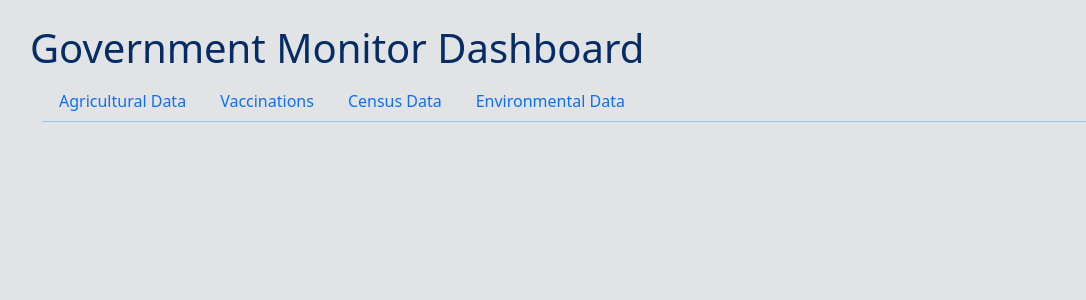
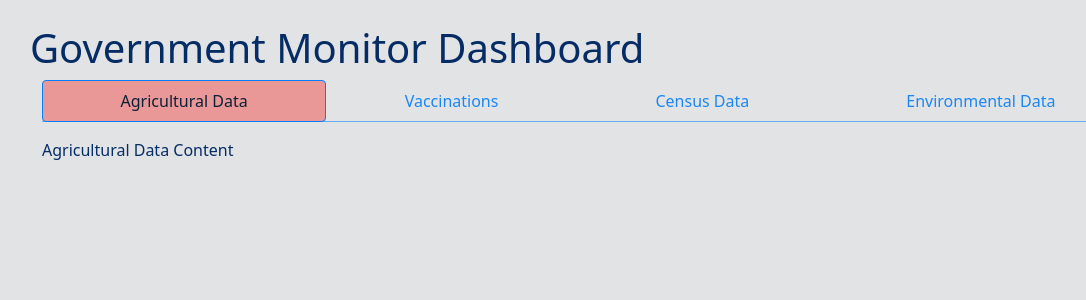
Before and after one commit to laksh0820/GPMS, a Flask app: page /government/ in a window 1280 px wide. Shown: the part 58-358 px from the top of the page, without its empty margins (52-1138 px from the left). Run offline with Flask 3, Linux system fonts and the light colour scheme; the visitor is signed in with stand-in values (Sample User, id 1); some libraries are stand-ins or nearby versions.

Commit message:
Addition of Nav Tabs to Government Dashboard to enable navigation between different tabs

```diff
--- a/Project/Government/static/CSS/style-nav-tabs.css
+++ b/Project/Government/static/CSS/style-nav-tabs.css
@@ -1,8 +1,8 @@
 .nav-tabs {
   --nav-tabs-border-width: 1px;
-  --nav-tabs-border-color: #95c5f5;
+  --nav-tabs-border-color: #68acf0;
   --nav-tabs-border-radius: 0.25rem;
-  --nav-tabs-link-hover-border-color: #95c5f5;
+  --nav-tabs-link-hover-border-color: #464e56;
   --nav-tabs-link-hover-bg: #2488ec;
   --nav-tabs-link-active-color: #0b2036;
   --nav-tabs-link-active-bg: #ea9797;
@@ -13,11 +13,13 @@
   margin-bottom: calc(-1 * var(--nav-tabs-border-width));
   border: var(--nav-tabs-border-width) solid transparent;
   border-radius: var(--nav-tabs-border-radius);
+  color: #1a87f4;
 }
 .nav-tabs .nav-link:hover, .nav-tabs .nav-link:focus {
   isolation: isolate;
   border-color: var(--nav-tabs-link-hover-border-color);
   background-color: #76b4f1;
+  color: #021425;
 }
 .nav-tabs .nav-link.active,
 .nav-tabs .nav-item.show .nav-link {
--- a/Project/Government/templates/Government/dashboard.html
+++ b/Project/Government/templates/Government/dashboard.html
@@ -6,36 +6,38 @@
 
 {% block content %}
 
-	<!-- <nav class="navbar navbar-expand-lg bg-body-tertiary" style="background-color: #e3f2fd;">
-		<div class="container-fluid">
-			<button class="navbar-toggler" type="button" data-bs-toggle="collapse" data-bs-target="#navbarSupportedContent" aria-controls="navbarSupportedContent" aria-expanded="false" aria-label="Toggle navigation">
-				<span class="navbar-toggler-icon"></span>
-			</button>
-			<div class="collapse navbar-collapse" id="navbarSupportedContent">
-				<ul class="nav nav-tabs me-auto mb-2 mb-lg-0">
-
-				</ul>
-			</div>
-		</div>
-	</nav> -->
-
 	<br>
 	<h1>Government Monitor Dashboard</h1>
 	<div class="container-fluid">
-		<ul class="nav nav-tabs">
-			<li class="nav-item">
-				<a class="nav-link" aria-selected="true" href="{{ url_for('government.agricultural_data')}}">Agricultural Data</a>
+		<ul class="nav nav-tabs nav-fill mb-3" id="data-navbar" role="tablist">
+			<li class="nav-item active" role="presentation">
+				<a class="nav-link active" id="agricultural-data-tab" role="tab" data-bs-toggle="tab" href="#agricultural-data-tabs">Agricultural Data</a>
 			</li>
-			<li class="nav-item">
-				<a class="nav-link" href="{{ url_for('government.vaccination')}}">Vaccinations</a>
+			<li class="nav-item" role="presentation">
+				<a class="nav-link" id="vaccination-tab" role="tab" data-bs-toggle="tab" href="#vaccination-tabs">Vaccinations</a>
 			</li>
-			<li class="nav-item">
-				<a class="nav-link" href="{{ url_for('government.census_data')}}">Census Data</a>
+			<li class="nav-item" role="presentation">
+				<a class="nav-link" id="census-data-tab" role="tab" data-bs-toggle="tab" href="#census-data-tabs">Census Data</a>
 			</li>
-			<li class="nav-item">
-				<a class="nav-link" href="{{ url_for('government.environmental_data')}}">Environmental Data</a>
+			<li class="nav-item" role="presentation">
+				<a class="nav-link" id="environmental-data-tab" role="tab" data-bs-toggle="tab" href="#environmental-data-tabs">Environmental Data</a>
 			</li>
 		</ul>
+
+		<div class="tab-content" id="data1-content">
+			<div class="tab-pane fade show active" id="agricultural-data-tabs">
+				Agricultural Data Content
+			</div>
+			<div class="tab-pane fade" id="vaccination-tabs">
+				Vaccinations Content
+			</div>
+			<div class="tab-pane fade" id="census-data-tabs">
+				Census Data Content
+			</div>
+			<div class="tab-pane fade" id="environmental-data-tabs">
+				Environmental Data Content
+			</div>
+		</div>
 	</div>
 
 {% endblock %}
--- a/Project/templates/base.html
+++ b/Project/templates/base.html
@@ -4,6 +4,7 @@
     <meta charset="utf-8">
     <meta name="viewport" content="width=device-width, initial-scale=1">
     <link href="https://cdn.jsdelivr.net/npm/bootstrap@5.3.3/dist/css/bootstrap.min.css" rel="stylesheet" integrity="sha384-QWTKZyjpPEjISv5WaRU9OFeRpok6YctnYmDr5pNlyT2bRjXh0JMhjY6hW+ALEwIH" crossorigin="anonymous">
+    <script src="https://cdn.jsdelivr.net/npm/bootstrap@5.3.3/dist/js/bootstrap.bundle.min.js" integrity="sha384-YvpcrYf0tY3lHB60NNkmXc5s9fDVZLESaAA55NDzOxhy9GkcIdslK1eN7N6jIeHz" crossorigin="anonymous"></script>
     <title>GPMS</title>
     <link rel="shortcut icon" type = "image/x-icon" href="{{ url_for('static',filename='assets/GPMS_Final_Logo.png')}}">
     {% block styles %}
@@ -29,9 +30,6 @@
         {% block content %}
         {% endblock %}
     </div>
-    <script
-    src="https://cdn.jsdelivr.net/npm/bootstrap@5.3.3/dist/js/bootstrap.bundle.min.js" integrity="sha384-YvpcrYf0tY3lHB60NNkmXc5s9fDVZLESaAA55NDzOxhy9GkcIdslK1eN7N6jIeHz" crossorigin="anonymous">
-    </script>
     <script>
 		// Function to automatically dismiss alerts after a certain time
 		function autoDismissAlerts() {
```
